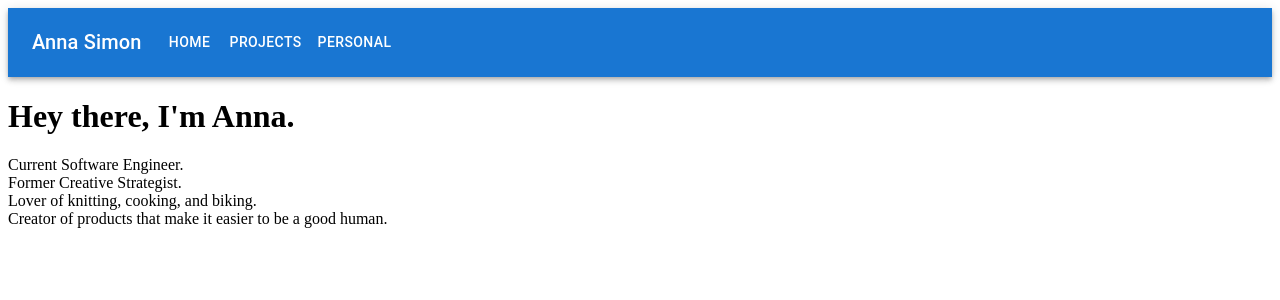
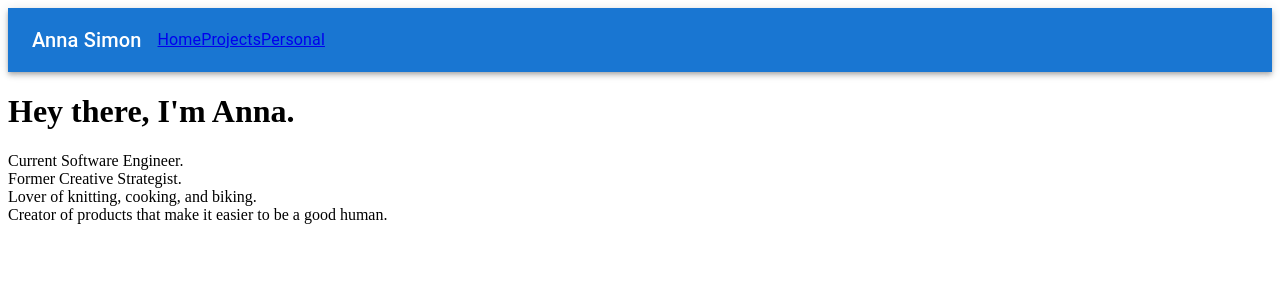
Before and after one commit to anwsimon/Portfolio, a React app: page / in a window 1280 px wide. Shown: the top 300 px of the page. Built offline with nearby package versions, Linux system fonts and the light colour scheme.

Commit message:
nav working

```diff
--- a/client/components/Navbar.js
+++ b/client/components/Navbar.js
@@ -8,7 +8,7 @@ import Menu from '@mui/material/Menu';
 import MenuIcon from '@mui/icons-material/Menu';
 import Container from '@mui/material/Container';
 import Button from '@mui/material/Button';
-import { Link } from 'react-router-dom';
+import { Link, NavLink } from 'react-router-dom';
 const pages = ['Home', 'Projects', 'Personal'];
 
 const ResponsiveAppBar = () => {
@@ -75,10 +75,9 @@ const ResponsiveAppBar = () => {
               }}
             >
               {pages.map((page) => (
-
-                <Link key = {page} to = {`/${page}`}>
+                <NavLink key ={page} to={`/${page}`}>
                   <Typography textAlign="center">{page}</Typography>
-                </Link>
+                </NavLink>
               ))}
             </Menu>
           </Box>
@@ -92,13 +91,9 @@ const ResponsiveAppBar = () => {
           </Typography>
           <Box sx={{ flexGrow: 1, display: { xs: 'none', md: 'flex' } }}>
             {pages.map((page) => (
-              <Button
-                key={page}
-                onClick={handleCloseNavMenu}
-                sx={{ my: 2, color: 'white', display: 'block' }}
-              >
-                {page}
-              </Button>
+              <NavLink key ={page} to={`/${page}`}>
+              <Typography textAlign="center">{page}</Typography>
+            </NavLink>
             ))}
           </Box>
         </Toolbar>
```
